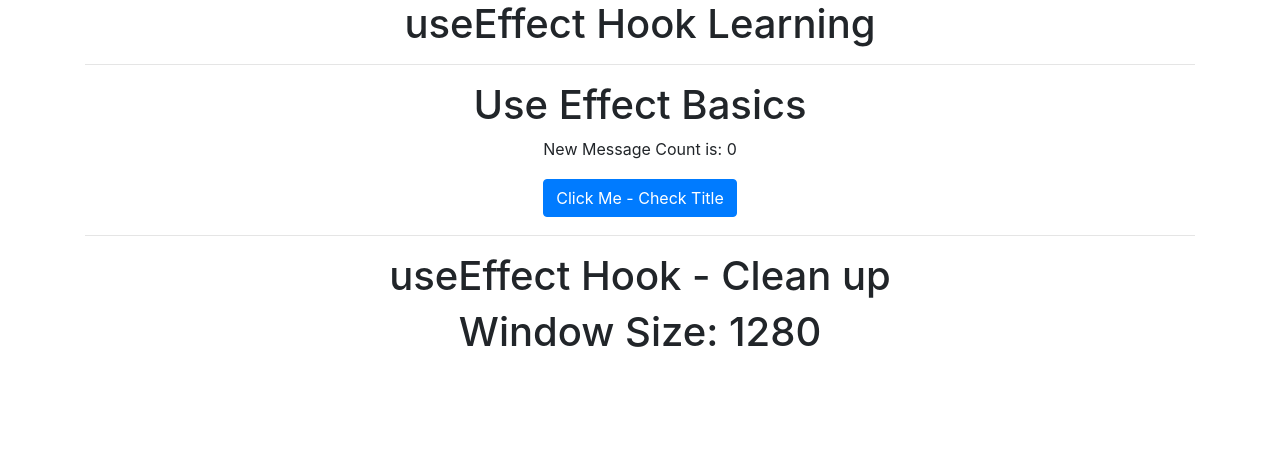
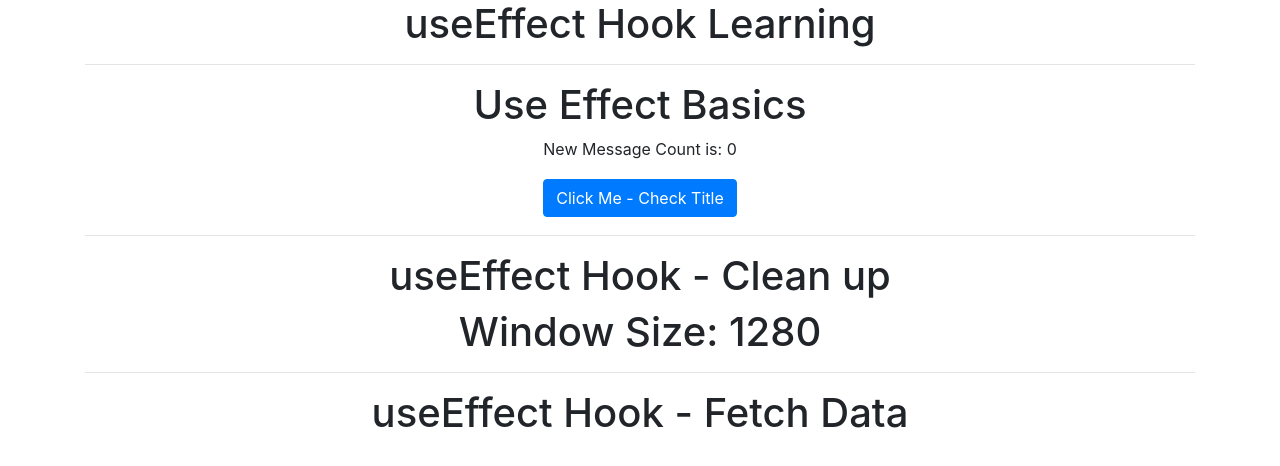
Before and after one commit to sahilrajput2223/advance-react, a React (Create React App) app: page / in a window 1280 px wide. Shown: the top 466 px of the page. Built offline with nearby package versions, Linux system fonts and the light colour scheme.

Commit message:
useEffect hook - fetch data - basic setup created

```diff
--- /dev/null
+++ b/src/2-useEffect/UseEffectFetchData.js
@@ -0,0 +1,13 @@
+import React from "react"
+
+const UseEffectFetchData = () => {
+    return (
+        <React.Fragment>
+            <h1>
+                useEffect Hook - Fetch Data
+            </h1>
+        </React.Fragment>
+    );
+}
+
+export default UseEffectFetchData;
--- a/src/App/UseEffectLearn.js
+++ b/src/App/UseEffectLearn.js
@@ -2,6 +2,7 @@ import React from "react";
 
 import UseEffectBasics from "../2-useEffect/UseEffectBasics";
 import UseEffectCleanUp from "../2-useEffect/UseEffectCleanUp";
+import UseEffectFetchData from "../2-useEffect/UseEffectFetchData";
 
 const UseEffectLearn = () => {
     return (
@@ -24,6 +25,13 @@ const UseEffectLearn = () => {
                 <center>
                     <UseEffectCleanUp />
                 </center>
+
+                <hr />
+
+                <center>
+                    <UseEffectFetchData />
+                </center>
+
             </div>
         </React.Fragment>
     );
```
